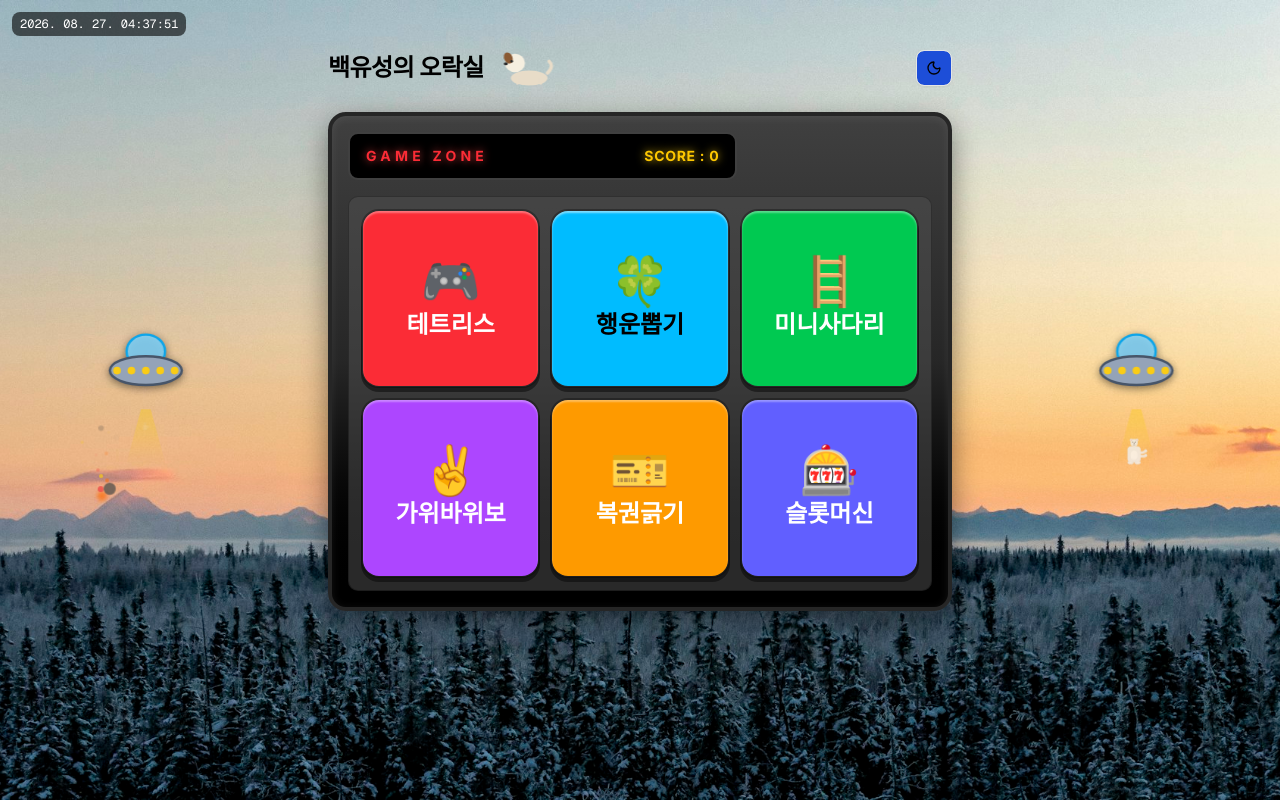
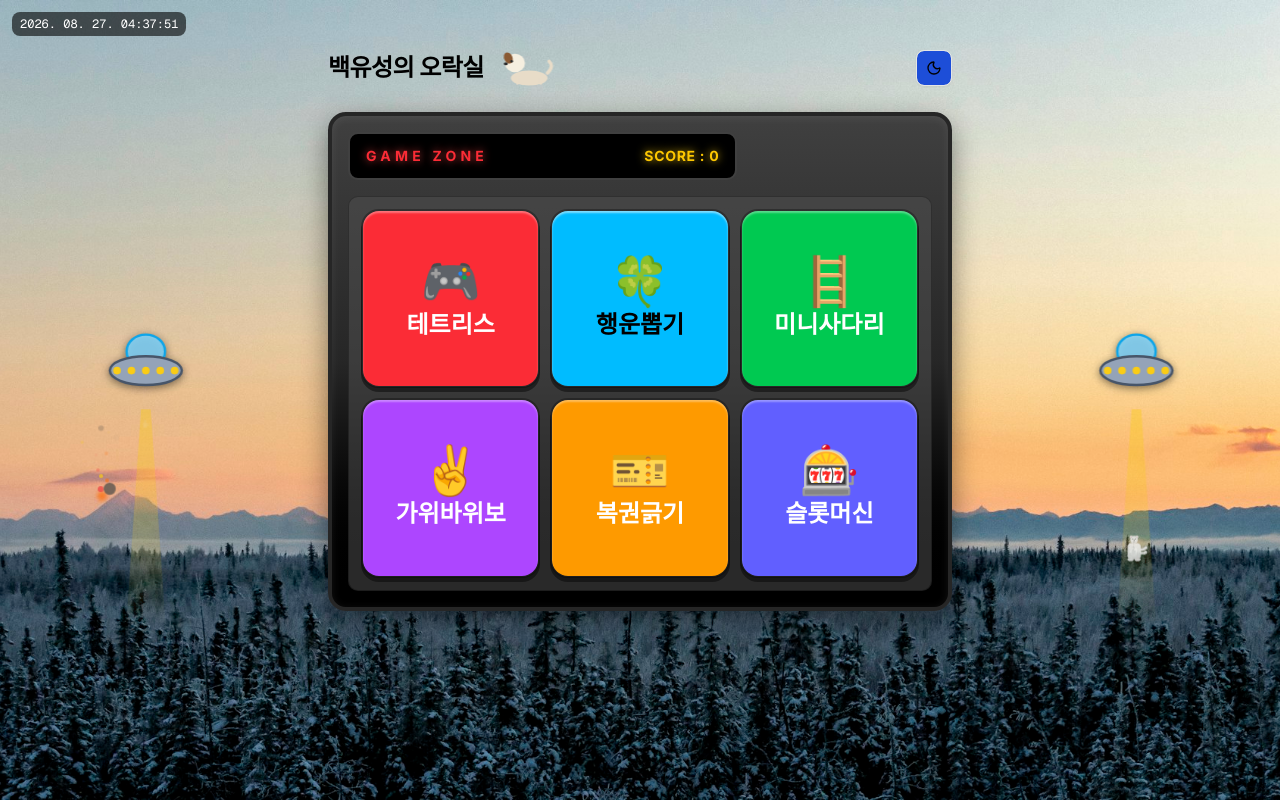
Before and after one commit to lu680035003500-sudo/0827_final_v1, a Next.js app: page / in a window 1280 px wide. Built offline with nearby package versions, Linux system fonts and the light colour scheme.

Commit message:
fix: 곰이 납치되는 시작 지점을 5배 더 먼 곳으로 조정
빔 길이와 곰의 시작 위치, 이동 거리를 기존 대비 5배로 확대해
훨씬 낮은 곳에서부터 빨려 올라가도록 변경

```diff
--- a/app/globals.css
+++ b/app/globals.css
@@ -236,11 +236,11 @@
     opacity: 1;
   }
   70% {
-    transform: translateY(-40px) scale(0.5);
+    transform: translateY(-200px) scale(0.5);
     opacity: 0.6;
   }
   100% {
-    transform: translateY(-46px) scale(0.15);
+    transform: translateY(-230px) scale(0.15);
     opacity: 0;
   }
 }
--- a/components/arcade/side-ufo.tsx
+++ b/components/arcade/side-ufo.tsx
@@ -43,7 +43,7 @@ export function SideUfo({ side }: SideUfoProps) {
         </svg>
 
         <div
-          className="absolute top-full left-1/2 h-14 w-10 -translate-x-1/2 animate-beam-glow"
+          className="absolute top-full left-1/2 h-[13.75rem] w-10 -translate-x-1/2 animate-beam-glow"
           style={{
             background: "linear-gradient(to bottom, rgba(250,204,21,0.75), rgba(125,211,252,0))",
             clipPath: "polygon(38% 0%, 62% 0%, 100% 100%, 0% 100%)",
@@ -52,7 +52,7 @@ export function SideUfo({ side }: SideUfoProps) {
 
         <div
           className="absolute top-full left-1/2 -translate-x-1/2 animate-bear-abduct"
-          style={{ marginTop: "2.75rem", animationDelay: side === "right" ? "1.4s" : "0s" }}
+          style={{ marginTop: "13.75rem", animationDelay: side === "right" ? "1.4s" : "0s" }}
         >
           <TeddyBear className="h-9 w-9" />
         </div>
```
